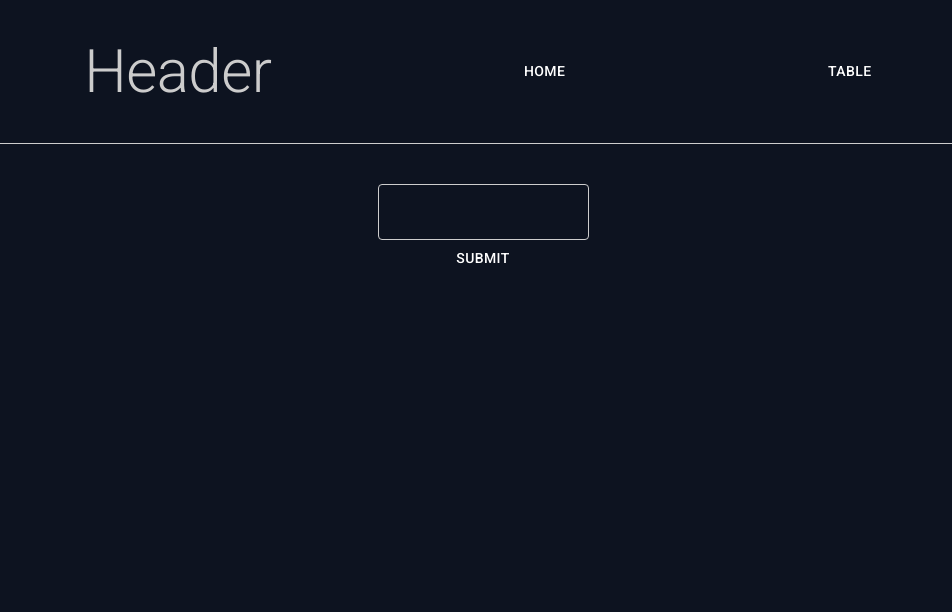
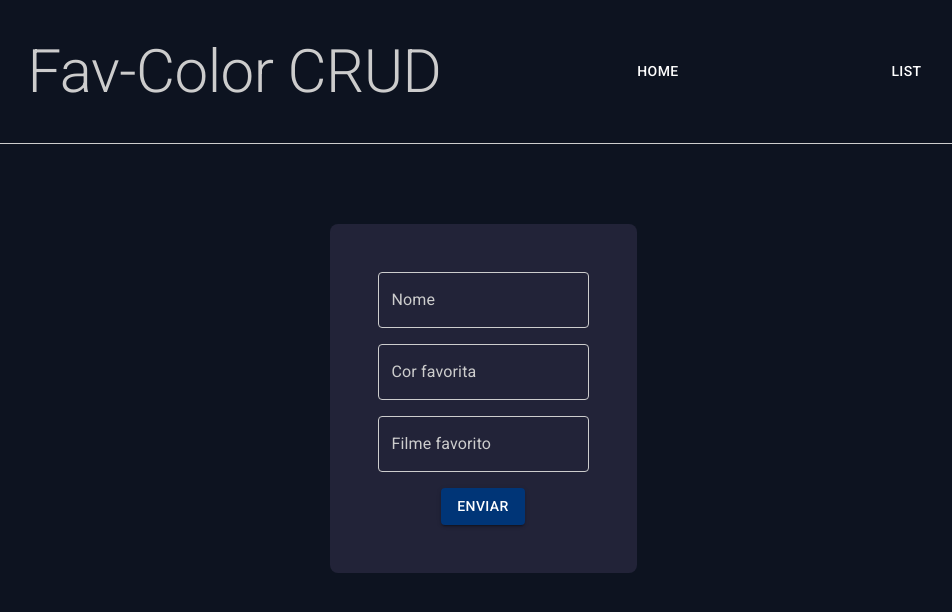
Before and after one commit to tuorjp/react_color_crud, a React (Vite) app: page / in a window 1280 px wide. Shown: the top 612 px of the page, without its empty margins (157-1109 px from the left). Built offline with nearby package versions, Linux system fonts and the light colour scheme.

Commit message:
register form working

```diff
--- a/package.json
+++ b/package.json
@@ -19,6 +19,7 @@
     "@mui/material": "^5.13.2",
     "@mui/x-data-grid": "^6.6.0",
     "@tanstack/react-query": "^4.29.12",
+    "axios": "^1.4.0",
     "react": "^18.2.0",
     "react-dom": "^18.2.0",
     "react-hook-form": "^7.44.3",
--- /dev/null
+++ b/src/components/Header/index.tsx
@@ -0,0 +1,37 @@
+/* eslint-disable prettier/prettier */
+import { Box, Button, Typography } from '@mui/material'
+import { useNavigate } from 'react-router'
+
+export function Header() {
+  const navigate = useNavigate()
+
+  return (
+    <Box
+      display="flex"
+      justifyContent="space-evenly"
+      alignItems="center"
+      sx={{
+        height: '9rem',
+        width: '100%',
+        mb: 5,
+        borderBottom: '1px solid #cdcdcd',
+      }}
+    >
+      <Box>
+        <Typography
+          variant="h2"
+          sx={{cursor: 'pointer'}}
+          onClick={() => navigate('/')}
+        >
+          Fav-Color CRUD
+        </Typography>
+      </Box>
+      <Box>
+        <Button onClick={() => navigate('/')}>Home</Button>
+      </Box>
+      <Box>
+        <Button onClick={() => navigate('/table')}>List</Button>
+      </Box>
+    </Box>
+  )
+}
--- a/src/hooks/usePeopleInfo.ts
+++ b/src/hooks/usePeopleInfo.ts
@@ -2,7 +2,7 @@
 
 export function usePeopleInfo() {
 
-    async function getPeopleInfo() {
+  async function getPeopleInfo() {
     try {
       const res = await fetch('http://localhost:6060/info')
       const peopleInfo = res.json()
--- a/src/layout/App/index.tsx
+++ b/src/layout/App/index.tsx
@@ -1,33 +1,14 @@
 /* eslint-disable prettier/prettier */
-import { Box, Button, Typography } from '@mui/material'
-import { Outlet, useNavigate } from 'react-router'
+import { Box } from '@mui/material'
+import { Outlet } from 'react-router'
+import { Header } from '../../components/Header'
 
 export function DefaultLayout() {
-  const navigate = useNavigate()
+
   return (
-    <Box sx={{ backgroundColor: '#0d1320', height: '100vh', color: '#ccc' }}>
-      <Box
-        display="flex"
-        justifyContent="space-evenly"
-        alignItems="center"
-        sx={{
-          height: '9rem',
-          width: '100%',
-          mb: 5,
-          borderBottom: '1px solid #cdcdcd',
-        }}
-      >
-        <Box>
-          <Typography variant="h2">Header</Typography>
-        </Box>
-        <Box>
-          <Button onClick={() => navigate('/')}>Home</Button>
-        </Box>
-        <Box>
-          <Button onClick={() => navigate('/table')}>Table</Button>
-        </Box>
-      </Box>
-      <Box sx={{height: '100', mb:0}} display='flex' flexDirection='row' justifyContent='center'>
+    <Box sx={{ backgroundColor: '#0d1320', height: '100vh', width: '100vw', color: '#ccc', mb: 0 }}>
+      <Header />
+      <Box display='flex' flexDirection='row' justifyContent='center' alignItems='center'>
         <Outlet />
       </Box>
     </Box>
--- a/src/pages/Home/index.tsx
+++ b/src/pages/Home/index.tsx
@@ -3,40 +3,99 @@ import { yupResolver } from '@hookform/resolvers/yup'
 import { Box, Button, TextField } from '@mui/material'
 import { Controller, useForm } from 'react-hook-form'
 import * as yup from 'yup'
+import { api } from '../../services/api'
 
 const newPeopleFormSchema = yup.object({
-  test: yup.string().required()
+  name: yup.string().required(),
+  favColor: yup.string().required(),
+  favMovie: yup.string().required()
 })
 
 type NewPeopleFormInputs = yup.InferType<typeof newPeopleFormSchema>
 
 export function Home() {
-  const {control, handleSubmit } = useForm<NewPeopleFormInputs>(
+  const { control, reset, handleSubmit, formState: { isSubmitting } } = useForm<NewPeopleFormInputs>(
       {
         resolver: yupResolver(newPeopleFormSchema),
       }
     )
 
-  function onSubmit(data: NewPeopleFormInputs) {
-    console.log(data)
+  async function submitData(data: NewPeopleFormInputs) {
+    // console.log(data)
+    try {
+      const { name, favColor, favMovie} = data
+      await api.post('/info', {
+        name,
+        favColor,
+        favMovie
+      })
+    } catch (error) {
+      console.log(error)
+    }
+    reset()
   }
 
   return (
-    <Box>
-      <form onSubmit={handleSubmit((data) => onSubmit(data))}>
-        <Box display='flex' flexDirection='column'>
+    <Box
+      display='flex'
+      bgcolor='#222338'
+      p={6}
+      mt={5}
+      sx={{borderRadius: 2}}
+    >
+      <form onSubmit={handleSubmit(submitData)}>
+        <Box
+          display='flex'
+          flexDirection='column'
+          gap={2}
+        >
+          <Box width={1}>
             <Controller
-            name='test'
+              name='name'
               control={control}
               render={({
                 field: {onChange}
               }) => (
                 <TextField
+                  label='Nome'
                   onChange={onChange}
                 />
               )}
             />
-          <Button type='submit'>Submit</Button>
+          </Box>
+          <Box width={1}>
+            <Controller
+              name='favColor'
+              control={control}
+              render={({
+                field: {onChange}
+              }) => (
+                <TextField
+                  label='Cor favorita'
+                  onChange={onChange}
+                />
+              )}
+            />
+          </Box>
+          <Box width={1}>
+            <Controller
+              name='favMovie'
+              control={control}
+              render={({
+                field: {onChange}
+              }) => (
+                <TextField
+                  label='Filme favorito'
+                  onChange={onChange}
+                />
+              )}
+            />
+          </Box>
+          <Box display='flex' justifyContent='center'>
+            <Button type='submit' variant='contained' disabled={isSubmitting}>
+              Enviar
+            </Button>
+          </Box>
         </Box>
       </form>
     </Box>
--- a/src/pages/TablePage/index.tsx
+++ b/src/pages/TablePage/index.tsx
@@ -73,13 +73,21 @@ export function TablePage() {
   // }, [])
 
   return (
-        <Box display="flex" justifyContent="center" p={4} width={800}>
+        <Box display="flex" justifyContent="center" p={4} width={1200}>
           <DataGrid
             sx={{height: 300}}
             localeText={ptBR.components.MuiDataGrid.defaultProps.localeText}
             rows={data || []}
             columns={columns}
             loading={isLoading}
+            initialState={{
+              pagination: {
+                paginationModel: {
+                  pageSize: 5,
+                },
+              },
+            }}
+            pageSizeOptions={[5]}
           />
       </Box>
   )
--- /dev/null
+++ b/src/services/api.ts
@@ -0,0 +1,6 @@
+/* eslint-disable prettier/prettier */
+import axios from 'axios'
+
+export const api = axios.create({
+  baseURL: 'http://localhost:6060',
+})
--- a/src/theme/index.ts
+++ b/src/theme/index.ts
@@ -1,8 +1,9 @@
-import { createTheme } from "@mui/material/styles";
+/* eslint-disable prettier/prettier */
+import { createTheme } from '@mui/material/styles'
 
 export default function useCustomMuiTheme() {
   const theme = createTheme({
-    palette:{
+    palette: {
       primary: {
         main: '#fff',
       },
@@ -16,45 +17,42 @@ export default function useCustomMuiTheme() {
       info: {
         main: '#fff',
       },
-        common: {
-          white: '#fff',
-        },
     },
     components: {
       MuiButton: {
         styleOverrides: {
           contained: {
-            backgroundColor: "#003577",
-            color: "#ffffff",
+            backgroundColor: '#003577',
+            color: '#ffffff',
           },
           outlined: {
-            color: "#003577",
+            color: '#003577',
           },
         },
       },
       MuiTooltip: {
         styleOverrides: {
           tooltip: {
-            backgroundColor: "#000",
+            backgroundColor: '#000',
           },
         },
       },
       MuiTextField: {
         styleOverrides: {
           root: {
-            "& .MuiOutlinedInput-root": {
-              "& fieldset": {
-                borderColor: "#cdcdcd",
+            '& .MuiOutlinedInput-root': {
+              '& fieldset': {
+                borderColor: '#cdcdcd',
               },
             },
-            "& .MuiInputLabel-root": {
-              color: "#cdcdcd",
+            '& .MuiInputLabel-root': {
+              color: '#cdcdcd',
             },
-            "&:hover .MuiOutlinedInput-root .MuiOutlinedInput-notchedOutline": {
-              borderColor: "#ccc",
+            '&:hover .MuiOutlinedInput-root .MuiOutlinedInput-notchedOutline': {
+              borderColor: '#ccc',
             },
-            "& .MuiInputLabel-root.Mui-disabled": {
-              color: "#cdcdcd",
+            '& .MuiInputLabel-root.Mui-disabled': {
+              color: '#cdcdcd',
             },
           },
         },
@@ -62,28 +60,28 @@ export default function useCustomMuiTheme() {
       MuiSelect: {
         styleOverrides: {
           outlined: {
-            borderColor: "#fff",
-            "&.Mui-disabled": {
-              borderColor: "#fff",
+            borderColor: '#fff',
+            '&.Mui-disabled': {
+              borderColor: '#fff',
             },
           },
           icon: {
-            color: "#fff",
+            color: '#fff',
           },
           select: {
-            color: "#fff",
+            color: '#fff',
           },
           iconFilled: {
-            color: "#fff",
+            color: '#fff',
           },
         },
       },
       MuiList: {
         styleOverrides: {
           root: {
-            background: "#222338",
-            "& .MuiListItem-root": {
-              color: "#fff",
+            background: '#222338',
+            '& .MuiListItem-root': {
+              color: '#fff',
             },
           },
         },
@@ -91,24 +89,24 @@ export default function useCustomMuiTheme() {
       MuiAutocomplete: {
         styleOverrides: {
           paper: {
-            background: "#222338",
+            background: '#222338',
           },
           root: {
-            "& .MuiInputBase-root MuiOutlinedInput-root MuiInputBase-colorPrimary Mui-disabled MuiInputBase-fullWidth MuiInputBase-formControl MuiInputBase-adornedEnd MuiAutocomplete-inputRoot .MuiInputBase-root-MuiOutlinedInput-root":
-              { borderColor: "#ccc" },
-            "& .MuiAutocomplete-inputRoot ": {
-              borderColor: "#fff",
-              outline: "#fff",
+            '& .MuiInputBase-root MuiOutlinedInput-root MuiInputBase-colorPrimary Mui-disabled MuiInputBase-fullWidth MuiInputBase-formControl MuiInputBase-adornedEnd MuiAutocomplete-inputRoot .MuiInputBase-root-MuiOutlinedInput-root':
+              { borderColor: '#ccc' },
+            '& .MuiAutocomplete-inputRoot ': {
+              borderColor: '#fff',
+              outline: '#fff',
             },
           },
           endAdornment: {
-            "& svg": {
-              color: "#fff",
+            '& svg': {
+              color: '#fff',
             },
           },
           inputRoot: {
-            "&.Mui-disabled .MuiOutlinedInput-notchedOutline": {
-              borderColor: "#ccc",
+            '&.Mui-disabled .MuiOutlinedInput-notchedOutline': {
+              borderColor: '#ccc',
             },
           },
         },
@@ -116,8 +114,8 @@ export default function useCustomMuiTheme() {
       MuiOutlinedInput: {
         styleOverrides: {
           root: {
-            "& fieldset": {
-              borderColor: "#fff",
+            '& fieldset': {
+              borderColor: '#fff',
             },
           },
         },
@@ -125,14 +123,14 @@ export default function useCustomMuiTheme() {
       MuiInputBase: {
         styleOverrides: {
           input: {
-            "&.Mui-disabled": {
-              WebkitTextFillColor: "#ccc",
+            '&.Mui-disabled': {
+              WebkitTextFillColor: '#ccc',
             },
           },
         },
       },
     },
-  });
+  })
 
   return theme
 }
```
Also changed, not shown: db.json (indentation only), 1 other file (tests, documents, lock files or other folders). Lines whose indentation alone changed are shown as unchanged.
